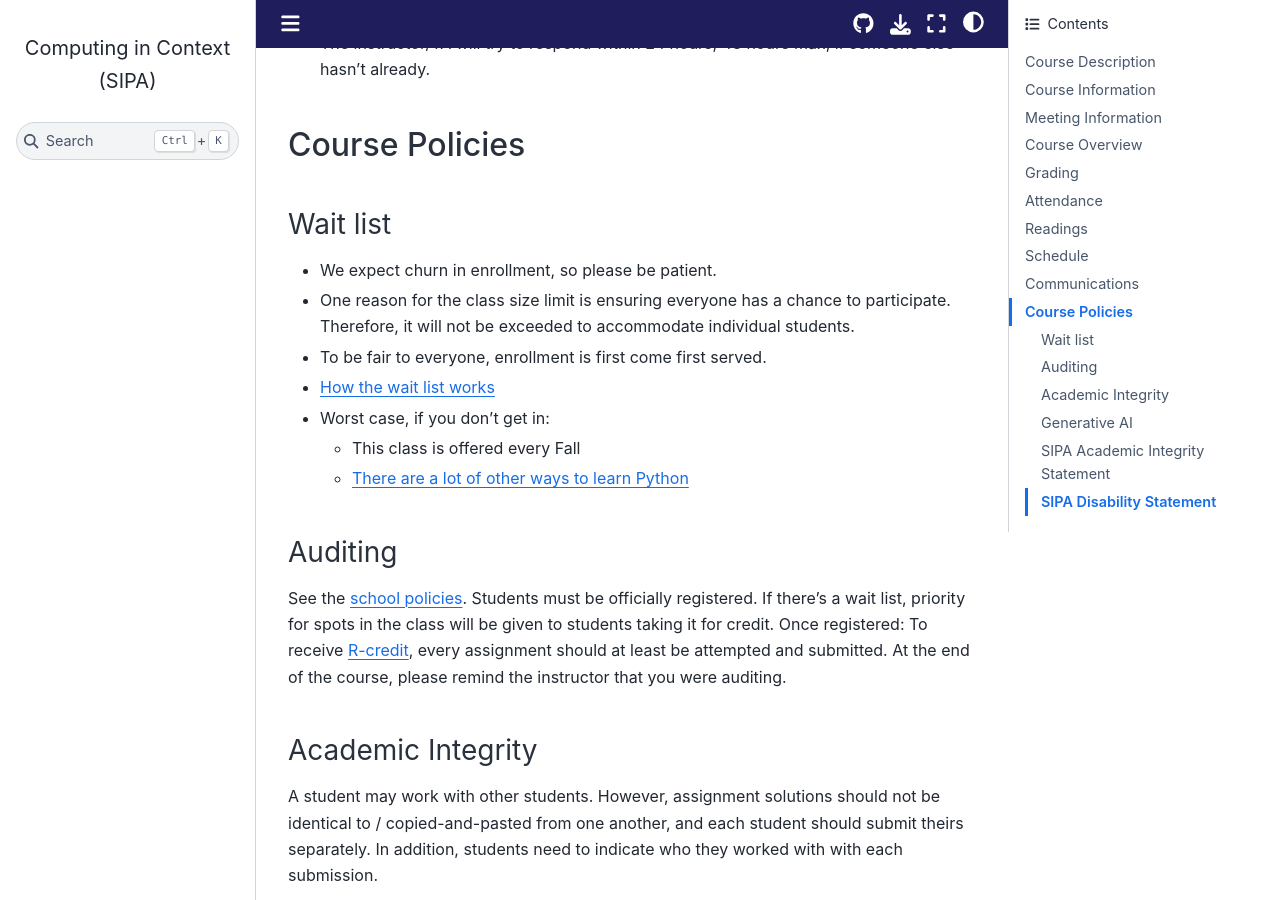
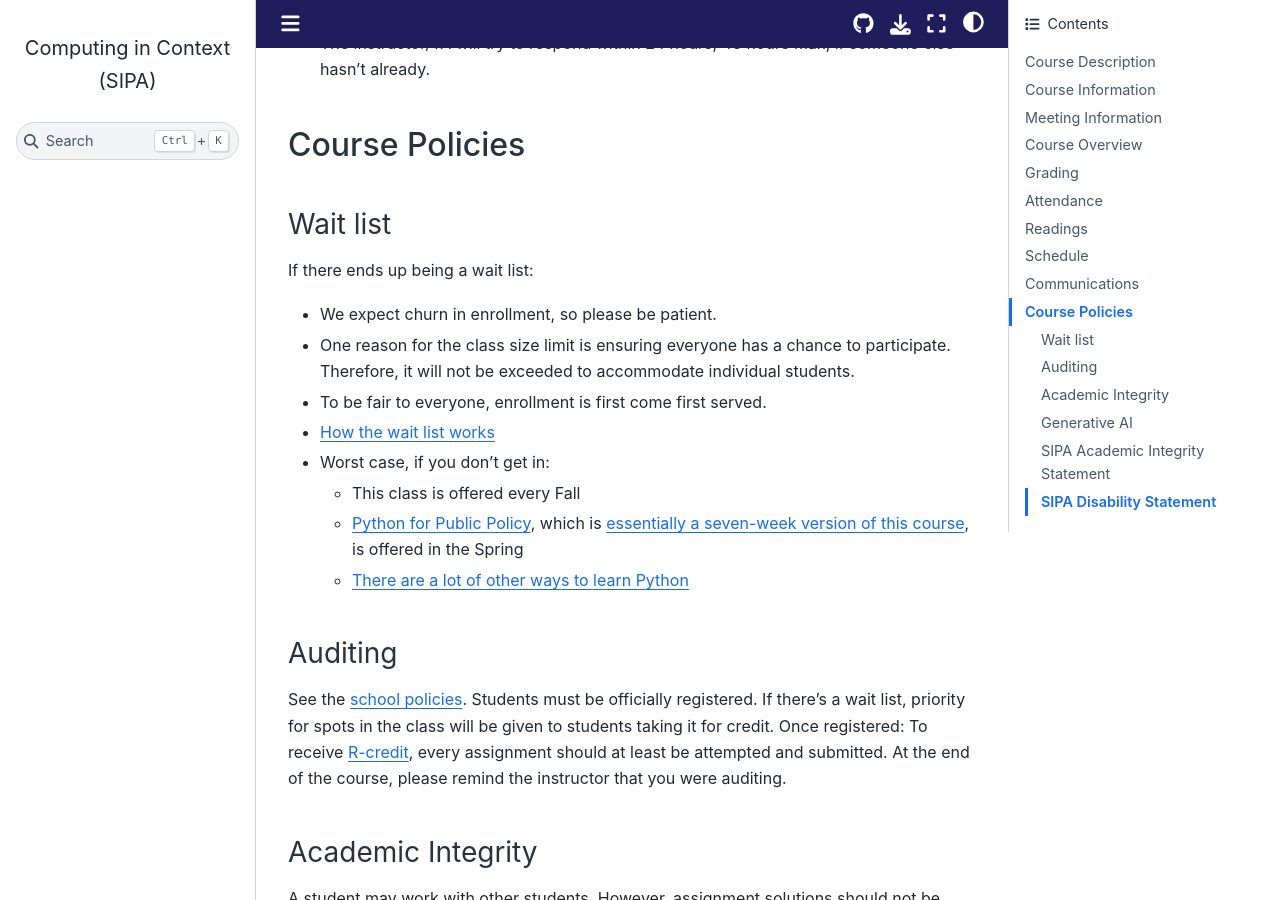
Before and after one commit to afeld/computing-in-context, a Jupyter Book: the page built from index.md, in a window 1280 px wide and 900 px high, scrolled down 5539 px. Built offline with Jupyter Book 1.0.4 settings and Sphinx 7.4.7 and the Sphinx Book theme 1.1.4, drawn with Linux system fonts in a browser that asks for light colours.

Commit message:
expand wait list info

```diff
--- a/index.md
+++ b/index.md
@@ -132,12 +132,15 @@ See also: [Academic Calendar](https://www.registrar.columbia.edu/event/academic-
 
 ### Wait list
 
+If there ends up being a wait list:
+
 - We expect churn in enrollment, so please be patient.
 - One reason for the class size limit is ensuring everyone has a chance to participate. Therefore, it will not be exceeded to accommodate individual students.
 - To be fair to everyone, enrollment is first come first served.
 - [How the wait list works](https://www.registrar.columbia.edu/content/wait-lists-ssol)
 - Worst case, if you don't get in:
   - This class is offered every Fall
+  - [Python for Public Policy](https://python-public-policy.afeld.me/en/columbia/syllabus.html), which is [essentially a seven-week version of this course](https://python-public-policy.afeld.me/en/columbia/#comparison-to-computing-in-context), is offered in the Spring
   - [There are a lot of other ways to learn Python](https://python-public-policy.afeld.me/en/columbia/resources.html)
 
 ### Auditing
```
